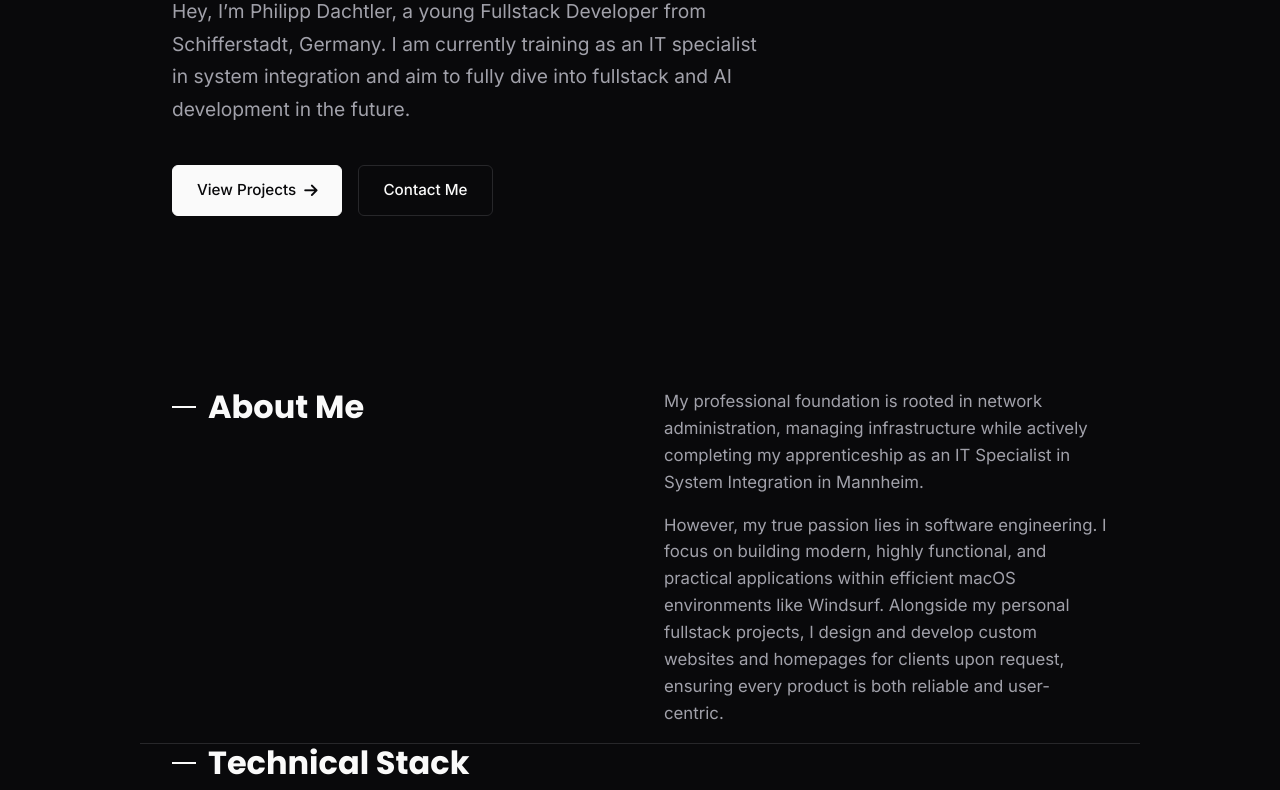
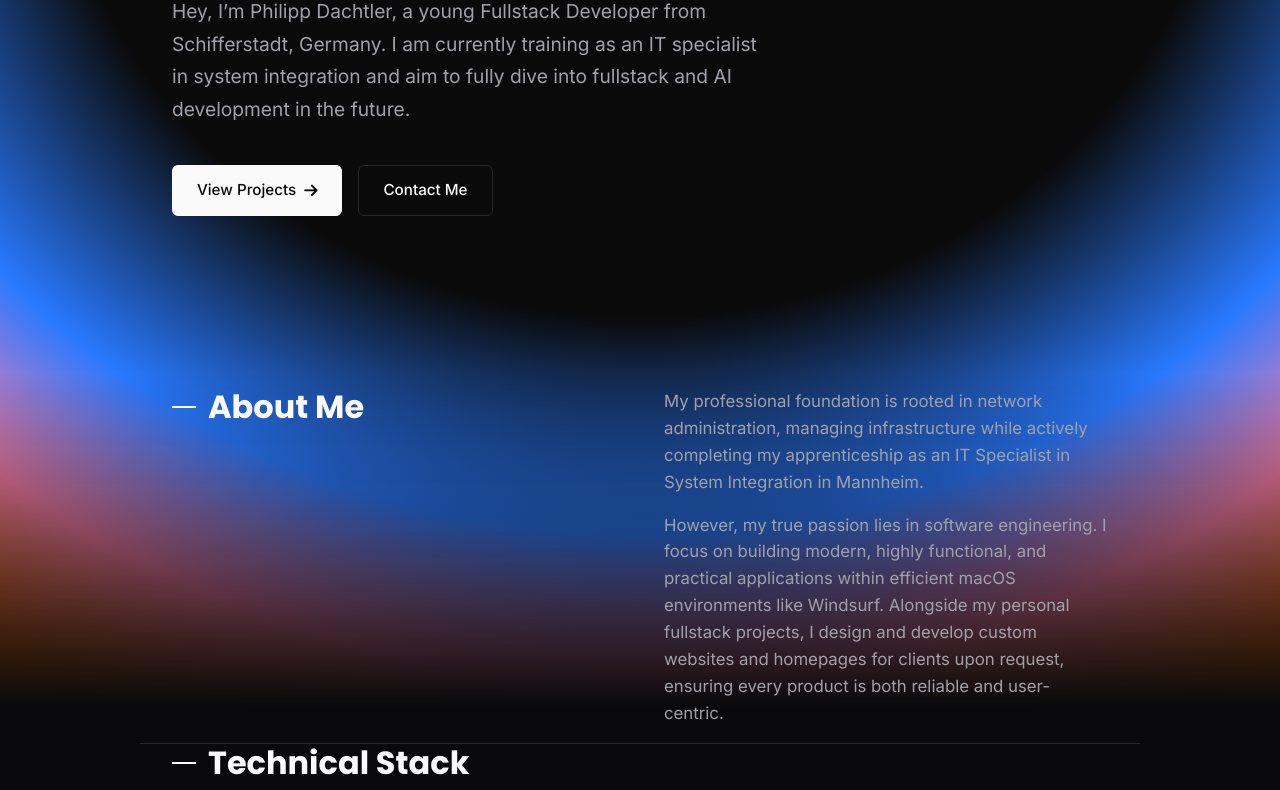
Before and after one commit to nmmhw4cbc7-commits/philipp-dachtler, a plain HTML site: page index.html in a window 1280 px wide. Shown: the part 412-1202 px from the top of the page. Drawn offline with Linux system fonts and the light colour scheme.

Commit message:
Implement animated gradient background and style updates
Added animated gradient background and adjusted styles.

```diff
--- a/index.html
+++ b/index.html
@@ -42,6 +42,40 @@
             line-height: 1.6;
             overflow-x: hidden;
             -webkit-font-smoothing: antialiased;
+            position: relative;
+        }
+
+        /* === ANIMATED GRADIENT THEME BACKGROUND === */
+        .gradient-bg-container {
+            position: absolute;
+            top: 0;
+            left: 0;
+            width: 100%;
+            height: 140vh; /* Cover hero and blend smoothly into about section */
+            overflow: hidden;
+            z-index: 0;
+            pointer-events: none;
+
+            /* Framer-motion entrance emulation */
+            opacity: 0;
+            transform: scale(1.5);
+            animation: gradient-entrance 2s cubic-bezier(0.25, 0.1, 0.25, 1) forwards;
+        }
+
+        @keyframes gradient-entrance {
+            to {
+                opacity: 1;
+                transform: scale(1);
+            }
+        }
+
+        .gradient-bg-core {
+            position: absolute;
+            inset: 0;
+            transition: transform 0.25s cubic-bezier(0.4, 0, 0.2, 1);
+            /* Soft fade mask to blend perfectly into the deep base zinc color below */
+            mask-image: linear-gradient(to bottom, rgba(0,0,0,1) 70%, rgba(0,0,0,0) 100%);
+            -webkit-mask-image: linear-gradient(to bottom, rgba(0,0,0,1) 70%, rgba(0,0,0,0) 100%);
         }
 
         /* === TYPOGRAPHY === */
@@ -64,10 +98,12 @@
             max-width: 1000px;
             margin: 0 auto;
             padding: 0 2rem;
+            position: relative;
+            z-index: 1;
         }
 
         section {
-            padding: 6rem 0;
+            padding: 10rem 0; /* Increased from 6rem to fix chapter compression */
             border-bottom: 1px solid var(--border-subtle);
         }
 
@@ -79,7 +115,7 @@
             top: 0;
             width: 100%;
             padding: 1.5rem 0;
-            background: rgba(9, 9, 11, 0.8);
+            background: rgba(9, 9, 11, 0.75);
             backdrop-filter: blur(12px);
             border-bottom: 1px solid var(--border-subtle);
             z-index: 100;
@@ -118,7 +154,7 @@
             min-height: 100vh;
             display: flex;
             align-items: center;
-            padding-top: 5rem; /* offset for nav */
+            padding-top: 5rem;
             border-bottom: none;
         }
 
@@ -134,6 +170,8 @@
             border: 1px solid var(--border-subtle);
             padding: 0.4rem 1rem;
             border-radius: 100px;
+            background: rgba(24, 24, 27, 0.4);
+            backdrop-filter: blur(4px);
         }
 
         .hero-subtitle {
@@ -176,6 +214,7 @@
             background-color: transparent;
             color: var(--text-primary);
             border: 1px solid var(--border-subtle);
+            backdrop-filter: blur(4px);
         }
 
         .btn-secondary:hover {
@@ -188,7 +227,8 @@
         .grid-3 { display: grid; grid-template-columns: repeat(auto-fit, minmax(280px, 1fr)); gap: 1.5rem; }
 
         .card {
-            background: var(--bg-base);
+            background: rgba(9, 9, 11, 0.6);
+            backdrop-filter: blur(8px);
             border: 1px solid var(--border-subtle);
             padding: 2rem;
             border-radius: var(--radius-md);
@@ -210,7 +250,8 @@
 
         .tags { display: flex; flex-wrap: wrap; gap: 0.75rem; }
         .tag {
-            background: var(--bg-surface);
+            background: rgba(24, 24, 27, 0.6);
+            backdrop-filter: blur(4px);
             border: 1px solid var(--border-subtle);
             padding: 0.5rem 1rem;
             border-radius: var(--radius-sm);
@@ -262,7 +303,7 @@
             border-bottom-color: var(--text-primary);
         }
 
-        /* === LISTS (Experience & Goals) === */
+        /* === LISTS === */
         .timeline-item {
             position: relative;
             padding-left: 2rem;
@@ -316,6 +357,8 @@
             padding: 1rem 2rem;
             border: 1px solid var(--border-subtle);
             border-radius: var(--radius-sm);
+            background: rgba(9, 9, 11, 0.4);
+            backdrop-filter: blur(4px);
         }
 
         .contact-links a:hover {
@@ -330,6 +373,8 @@
             border-top: 1px solid var(--border-subtle);
             color: var(--text-secondary);
             font-size: 0.9rem;
+            position: relative;
+            z-index: 1;
         }
 
         /* === ANIMATIONS === */
@@ -347,13 +392,17 @@
         /* === MOBILE RESPONSIVENESS === */
         @media (max-width: 768px) {
             .grid-2 { grid-template-columns: 1fr; gap: 2rem; }
-            section { padding: 4rem 0; }
-            .nav-links { display: none; /* Keep simple on mobile */ }
+            section { padding: 6rem 0; } /* Balanced spacing for mobile devices */
+            .nav-links { display: none; }
             .contact-links { flex-direction: column; }
         }
     </style>
 </head>
 <body>
+
+    <div class="gradient-bg-container">
+        <div id="animated-gradient-bg" class="gradient-bg-core"></div>
+    </div>
 
     <nav>
         <div class="container nav-content">
@@ -550,6 +599,47 @@
         // Set dynamic year in footer
         document.getElementById('year').textContent = new Date().getFullYear();
 
+        // === IMPLEMENTATION OF THE ANIMATED GRADIENT BACKGROUND THEME ===
+        (function() {
+            // Configuration matching your React Props defaults perfectly
+            const startingGap = 125;
+            const Breathing = true; // Enabled to fulfill your request for moving background
+            const animationSpeed = 0.02;
+            const breathingRange = 5;
+            const topOffset = 0;
+            const gradientColors = ["#0A0A0A", "#2979FF", "#FF80AB", "#FF6D00", "#FFD600", "#00E676", "#3D5AFE"];
+            const gradientStops = [35, 50, 60, 70, 80, 90, 100];
+
+            let animationFrame;
+            let width = startingGap;
+            let directionWidth = 1;
+
+            const bgContainer = document.getElementById('animated-gradient-bg');
+
+            function animateGradient() {
+                if (width >= startingGap + breathingRange) directionWidth = -1;
+                if (width <= startingGap - breathingRange) directionWidth = 1;
+
+                if (!Breathing) directionWidth = 0;
+                width += directionWidth * animationSpeed;
+
+                const gradientStopsString = gradientStops
+                    .map((stop, index) => `${gradientColors[index]} ${stop}%`)
+                    .join(", ");
+
+                const gradient = `radial-gradient(${width}% ${width + topOffset}% at 50% 20%, ${gradientStopsString})`;
+
+                if (bgContainer) {
+                    bgContainer.style.background = gradient;
+                }
+
+                animationFrame = requestAnimationFrame(animateGradient);
+            }
+
+            // Fire up the loop
+            animationFrame = requestAnimationFrame(animateGradient);
+        })();
+
         // Intersection Observer for scroll fade-in animations
         const observerOptions = {
             root: null,
@@ -561,7 +651,7 @@
             entries.forEach(entry => {
                 if (entry.isIntersecting) {
                     entry.target.classList.add('visible');
-                    observer.unobserve(entry.target); // Run once
+                    observer.unobserve(entry.target);
                 }
             });
         }, observerOptions);
```
